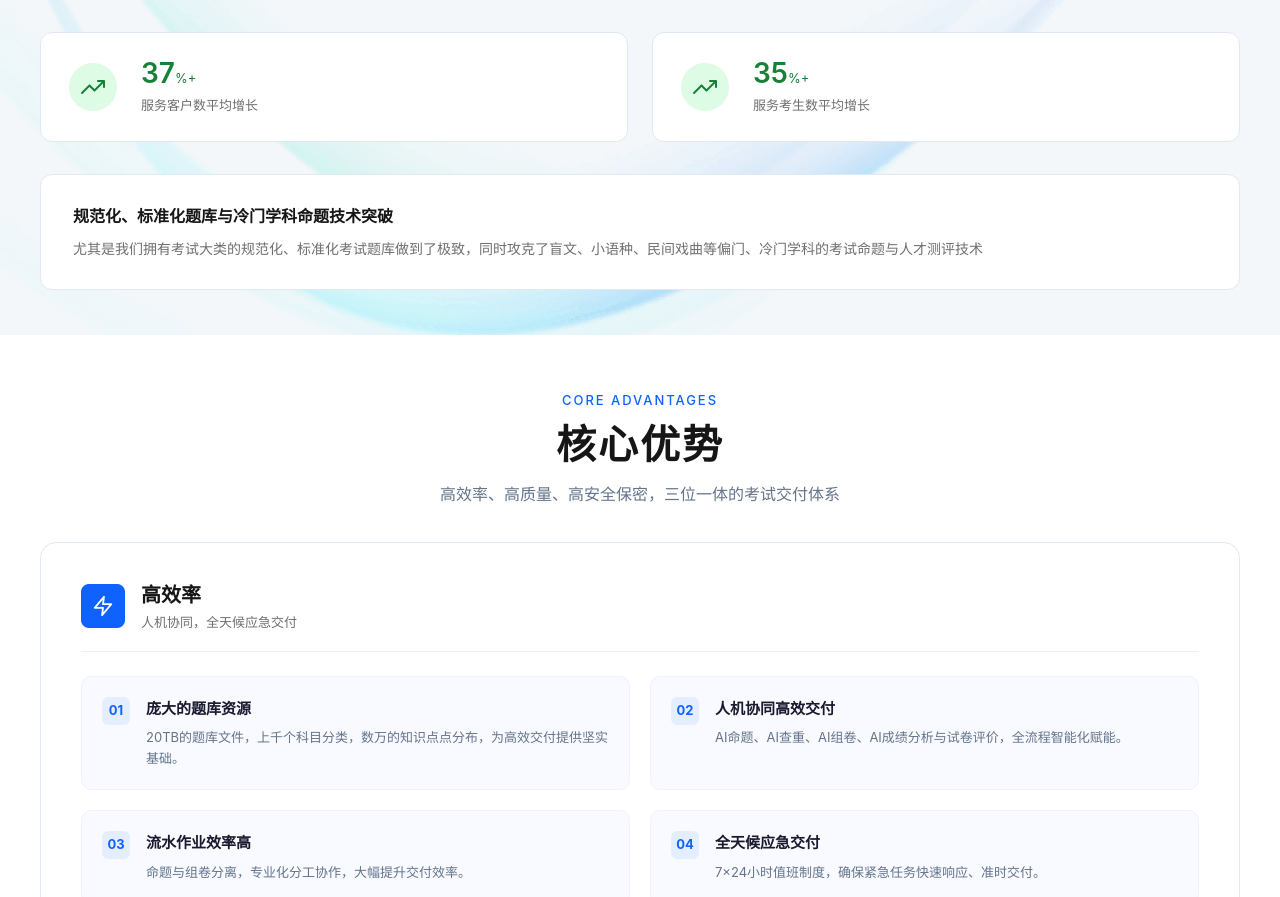
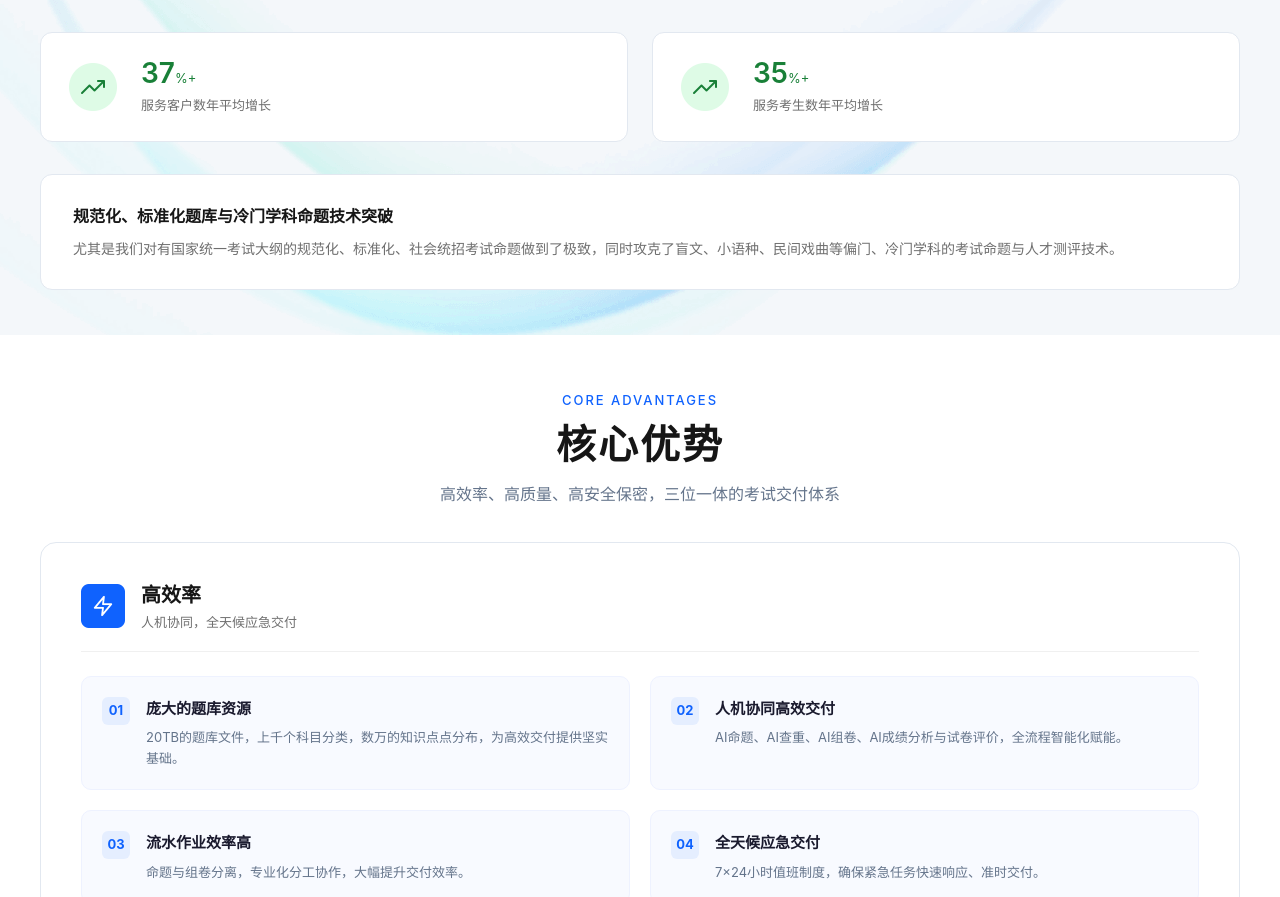
Before and after one commit to 763606865/zcyp-landing-hub, a Nuxt app: page /aiproposition in a window 1280 px wide. Shown: the part 3410-4307 px from the top of the page. Built offline with nearby package versions, Linux system fonts and the light colour scheme.

Commit message:
fix:ai命题文字优化

```diff
--- a/app/pages/aiproposition/index.vue
+++ b/app/pages/aiproposition/index.vue
@@ -341,21 +341,21 @@ onMounted(() => {
                         <img src="/assets/images/ai_proposition/growth-rate.png" alt="" class="ai-growth-icon" />
                         <div>
                             <strong><span class="ai-count-number" v-count-up="37">37</span><span class="ai-growth-unit">%+</span></strong>
-                            <span>服务客户数平均增长</span>
+                            <span>服务客户数年平均增长</span>
                         </div>
                     </div>
                     <div class="ai-growth-card">
                         <img src="/assets/images/ai_proposition/growth-rate.png" alt="" class="ai-growth-icon" />
                         <div>
                             <strong><span class="ai-count-number" v-count-up="35">35</span><span class="ai-growth-unit">%+</span></strong>
-                            <span>服务考生数平均增长</span>
+                            <span>服务考生数年平均增长</span>
                         </div>
                     </div>
                 </div>
                 <!-- 描述 -->
                 <div class="ai-question-desc ai-animate">
                     <h4>规范化、标准化题库与冷门学科命题技术突破</h4>
-                    <p>尤其是我们拥有考试大类的规范化、标准化考试题库做到了极致，同时攻克了盲文、小语种、民间戏曲等偏门、冷门学科的考试命题与人才测评技术</p>
+                    <p>尤其是我们对有国家统一考试大纲的规范化、标准化、社会统招考试命题做到了极致，同时攻克了盲文、小语种、民间戏曲等偏门、冷门学科的考试命题与人才测评技术。</p>
                 </div>
             </div>
         </section>
```
